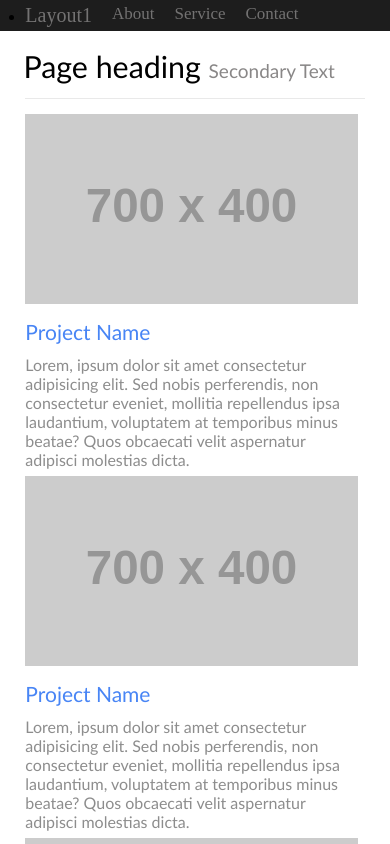
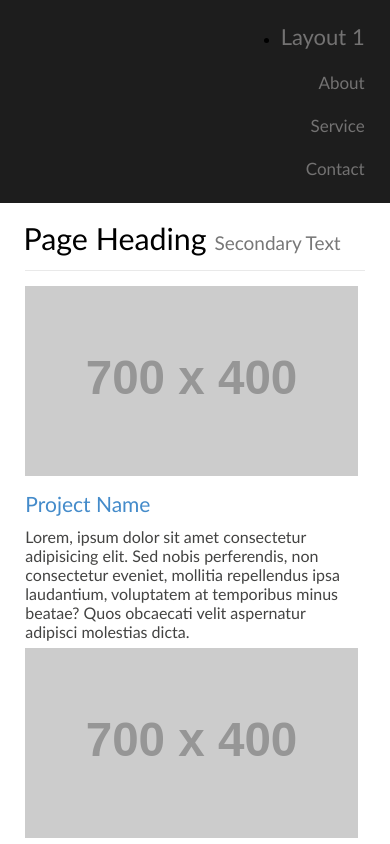
Before and after one commit to nutan240/layout1, a plain HTML site: page index.html in a window 390 px wide. Shown: the top 844 px of the page. Drawn offline with Linux system fonts and the light colour scheme; placeholder pictures from the web are drawn by us.

Commit message:
modifye navbar cards

```diff
--- a/index.css
+++ b/index.css
@@ -3,26 +3,31 @@
     padding: 0;
     box-sizing: border-box;
 }
+
 /* navbar css */
 .navbar {
     width: 100vw;
     background-color: rgb(29, 29, 29);
     overflow-x: hidden;
+    font-family: "Gill Sans", sans-serif;
     text-align: center;
 }
 .nav_list {
     padding: 1% 6.5%;
     width: 100%;
     text-align: center;
-    display: flex;
+    display: inline-flex;
+    align-items: flex-end;
     gap: 20px;
 }
 .nav_list_item {
     list-style-type: none;
-    font-size: 4px;
+    font-size: 1px;
+    padding-top: 2px;
+    list-style-type: none;
 }
 .nav_list_item1 a {
-    font-size: 20px;
+    font-size: 22px;
 }
 .nav_link {
     text-decoration: none;
@@ -32,7 +37,7 @@
 }
 .main {
     overflow-x: hidden;
-    border-top: 1px solid  rgb(233, 233, 233);
+    border-top: 1px solid rgb(233, 233, 233);
     border-bottom: 1px solid rgb(233, 233, 233);
     margin-top: 0px;
     padding: 0%;
@@ -45,7 +50,6 @@
     font-size: 1.9em;
     margin: auto;
     margin-top: 1%;
-    /* width: 85%; */
     padding-left: 100px;
     margin-bottom: 8px;
 }
@@ -55,7 +59,7 @@
 #h_span {
     font-family: "Gill Sans", sans-serif;
     font-size: 19px;
-    color: rgb(137, 135, 135);
+    color: #777777;
 }
 
 /* main css */
@@ -83,79 +87,95 @@
 }
 .main_item_para {
     font-family: "Gill Sans", sans-serif;
-    color: rgb(141, 141, 141);
+    color: #434342;
 }
 .footer {
     height: 10px;
-    margin-top: 1.3% ;
+    margin-top: 1.3%;
     padding: 20px 0px 15px 100px;
     font-family: "Gill Sans", sans-serif;
-    color: rgb(146, 145, 145);
+    color: #434342;
 }
 .main_item_h2 {
     margin: 11px 0;
     font-family: "Gill Sans", sans-serif;
-    color: #4885f5;
+    color: #448bca;
     font-size: 21px;
 }
+
 @media(max-width:2500px) {
-    .h1_container{
+    .h1_container {
         padding: 2% 0% 0% 6.5%;
     }
-    .footer{
+    .footer {
         padding: 2% 6.5%;
     }
-    .main{
+    .main {
+        margin: 0% 6.5%;
+    }
 
-margin: 0% 6.5%;    }
-body{
-    margin-bottom:  2.5%;
+    body {
+        margin-bottom: 2.5%;
     }
 }
 @media(max-width:900px) {
-    .main{
+    .main {
         padding-top: 1.5%;
         padding-bottom: 3%;
-margin-bottom: 0%;    }
+        margin-bottom: 0%;
+    }
     .main_item {
         width: 48%;
     }
-.footer{
+    .footer {
         padding-left: 65px;
         padding-top: 22px;
         padding-bottom: 2%;
         margin-bottom: 4%;
     }
-.h1_container{
+    .h1_container {
         padding: 2.3% 0% 0% 5.9%;
     }
 }
 @media (max-width:784px) {
-    .footer{
+    .footer {
         padding: 2% 6.8%;
     }
-    .h1_container{
-padding-top: 2%;    }
+    .h1_container {
+        padding-top: 2%;
+    }
 }
 @media(max-width:600px) {
     .main_item {
         width: 98%;
     }
-    .main{
+    .main {
         padding: 3% 0%;
     }
-    .h1_container{
+    .h1_container {
         padding: 3.5% 0% 0% 6%;
     }
-    .footer{
+    .footer {
         padding: 3% 6.5%;
     }
+    .nav_list_item {
+        font-size: 8px;
+        padding-top: 2px;
     }
-@media(max-width:370px){
-    .h1_container{
+}
+@media(max-width:425px) {
+    .nav_list {
+        flex-direction: column;
+        margin: auto;
+        padding: 6% 6.5%;
+    }
+}
+
+@media(max-width:370px) {
+    .h1_container {
         font-size: 20px;
     }
-    .h_span{
+    .h_span {
         font-size: 11px;
     }
     .nav_list {
@@ -164,11 +184,13 @@ padding-top: 2%;    }
         padding: 6% 6.5%;
     }
 }
-@media(max-width:340px){
-    #h_span,.footer{
+
+@media(max-width:340px) {
+    #h_span,
+    .footer {
         font-size: 14px;
     }
-    .footer{
+    .footer {
         padding-bottom: 3%;
     }
 }
--- a/index.html
+++ b/index.html
@@ -14,14 +14,14 @@
         <nav class="navbar">
 
             <ul class="nav_list" id="menu">
-                <li class="nav_list_item1"><a href="#" class="nav_link">Layout1</a></li>
+                <li class="nav_list_item1"><a href="#" class="nav_link">Layout 1</a></li>
                 <li class="nav_list_item"><a href="#" class="nav_link">About</a></li>
                 <li class="nav_list_item"><a href="#" class="nav_link">Service</a></li>
                 <li class="nav_list_item"><a href="#" class="nav_link">Contact</a></li>
             </ul>
         </nav>
         <div class="h1_container">
-            <p>Page heading <span id="h_span">Secondary Text</span> </p>
+            <p>Page Heading <span id="h_span">Secondary Text</span> </p>
         </div>
         <div class="main">
             <div class="main_item">
@@ -116,7 +116,7 @@
                     minus beatae? Quos obcaecati velit aspernatur adipisci molestias dicta.
                 </div>
             </div>
-    </div >
+        </div>
         <p class="footer">Copyright &copy; Your Website 2014 </p>
     </div>
     </div>
```
Lines whose indentation alone changed are shown as unchanged.
